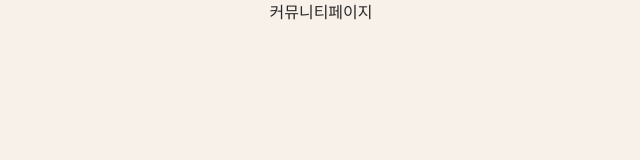
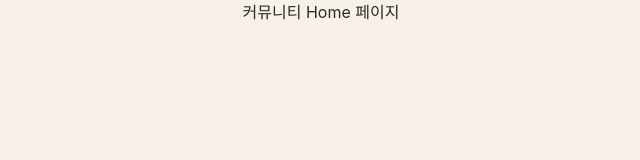
Before and after one commit to Leejoongjae123/play_admin_jj, a Next.js app: page /community in a window 1280 px wide. Shown: the top 160 px of the page, without its empty margins (319-959 px from the left). Built offline with nearby package versions, Linux system fonts and the light colour scheme; a web font is replaced by a local one.

Commit message:
refactor : 커뮤니티 페이지 구조 수정

```diff
--- a/app/(community)/community/page.tsx
+++ b/app/(community)/community/page.tsx
@@ -1,3 +1,3 @@
 export default function CommunityPage() {
-  return <section>커뮤니티페이지</section>;
+  return <section>커뮤니티 Home 페이지</section>;
 }
--- a/app/(community)/community/write/page.tsx
+++ /dev/null
@@ -1,3 +0,0 @@
-export default function CommunityWritePage() {
-  return <section>커뮤니티글쓰기페이지</section>;
-}
```
